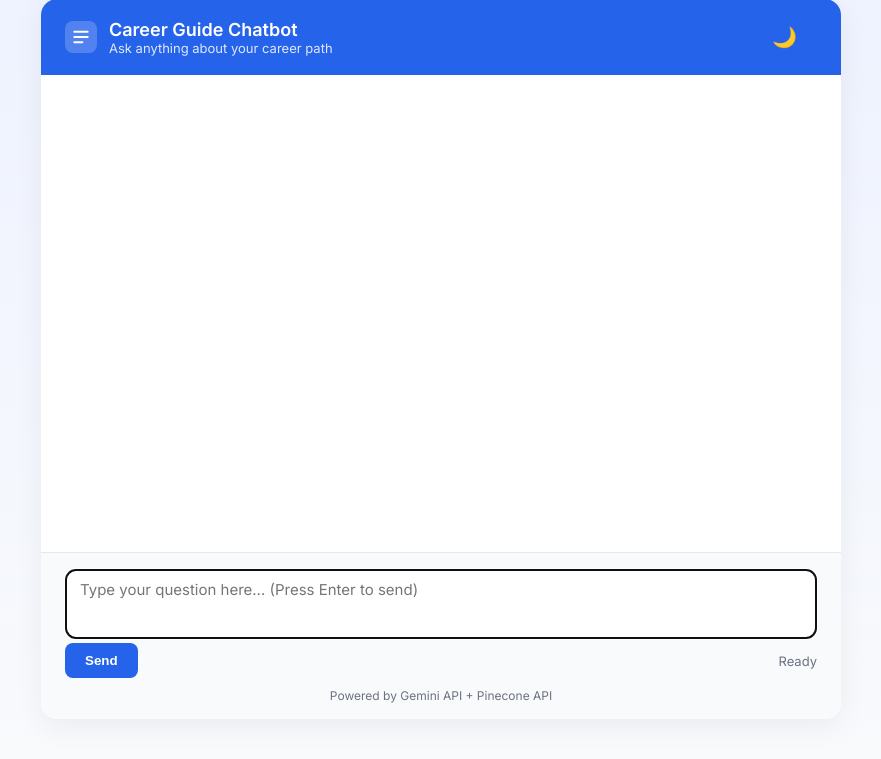
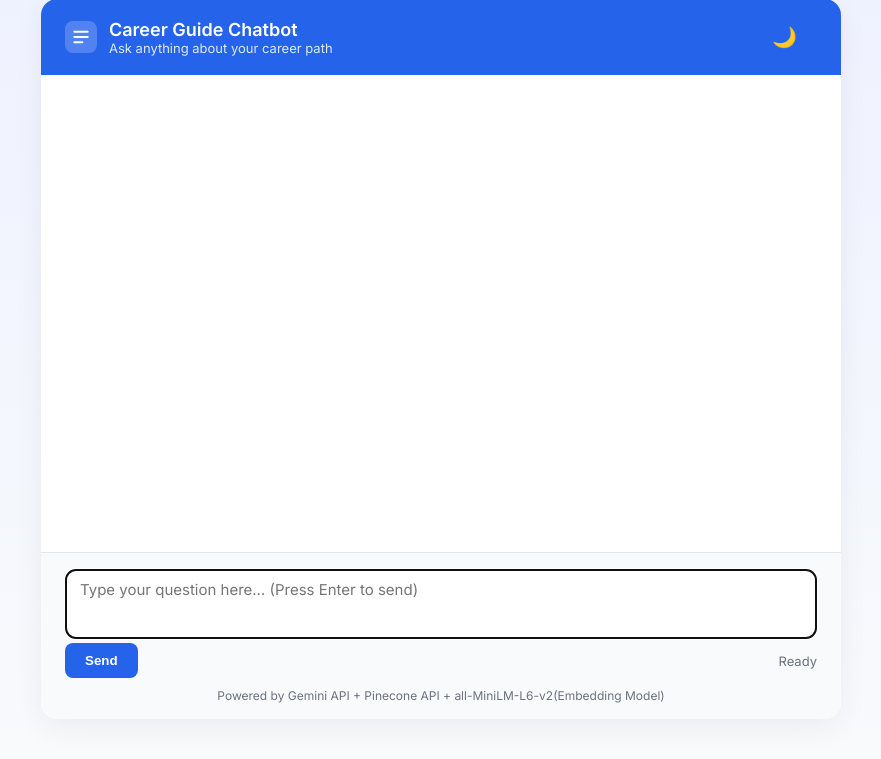
Before and after one commit to canakbs/career-guide-chat-bot, a Flask app: page / in a window 1280 px wide. Shown: the part 41-800 px from the top of the page, without its empty margins (199-1080 px from the left). Run offline with Flask 3, Linux system fonts and the light colour scheme.

Commit message:
Optimizing frontend

```diff
--- a/templates/index.html
+++ b/templates/index.html
@@ -37,7 +37,7 @@
                     <div id="status">Ready</div>
                 </div>
             </form>
-            <div class="muted">Powered by Gemini API + Pinecone API</div>
+            <div class="muted">Powered by Gemini API + Pinecone API + all-MiniLM-L6-v2(Embedding Model)</div>
         </footer>
     </div>
 
```
